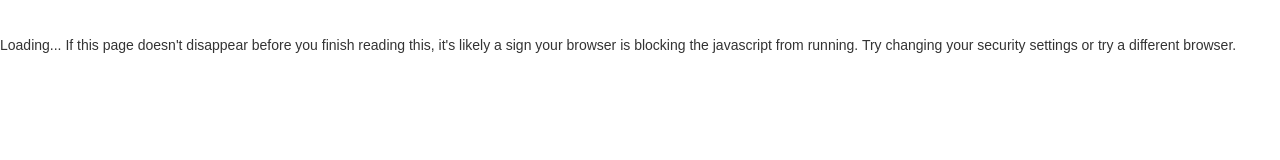
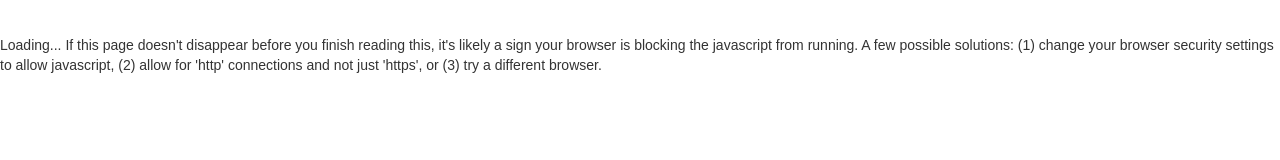
Before and after one commit to davpayne/davpayne.github.io, a plain HTML site: page profile/index.html in a window 1280 px wide. Drawn offline with nearby package versions, Linux system fonts and the light colour scheme; some packages are replaced by stand-ins of ours; a script that the page names is missing; a web font is replaced by a local one.

Commit message:
Updated error for https

```diff
--- a/profile/index.html
+++ b/profile/index.html
@@ -18,7 +18,7 @@
 <!--Loads the navbar that appears at the top-->
 <div ng-include="'partials/navbar.html'"></div>
 <!-- loads the partial. Presents the word 'loading' as resource is loaded or if load fails -->
-<div ng-view="" id="partial">Loading... If this page doesn't disappear before you finish reading this, it's likely a sign your browser is blocking the javascript from running. Try changing your security settings or try a different browser. </div>
+<div ng-view="" id="partial">Loading... If this page doesn't disappear before you finish reading this, it's likely a sign your browser is blocking the javascript from running. A few possible solutions: (1) change your browser security settings to allow javascript, (2) allow for 'http' connections and not just 'https', or (3) try a different browser. </div>
 
   <script src="https://ajax.googleapis.com/ajax/libs/jquery/1.11.0/jquery.min.js"></script>
   <script src="//netdna.bootstrapcdn.com/bootstrap/3.1.1/js/bootstrap.min.js"></script>
```
